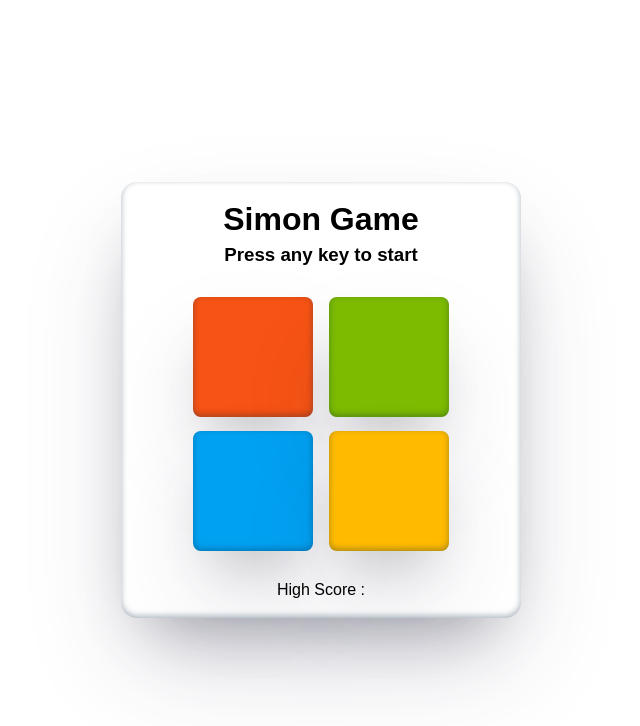
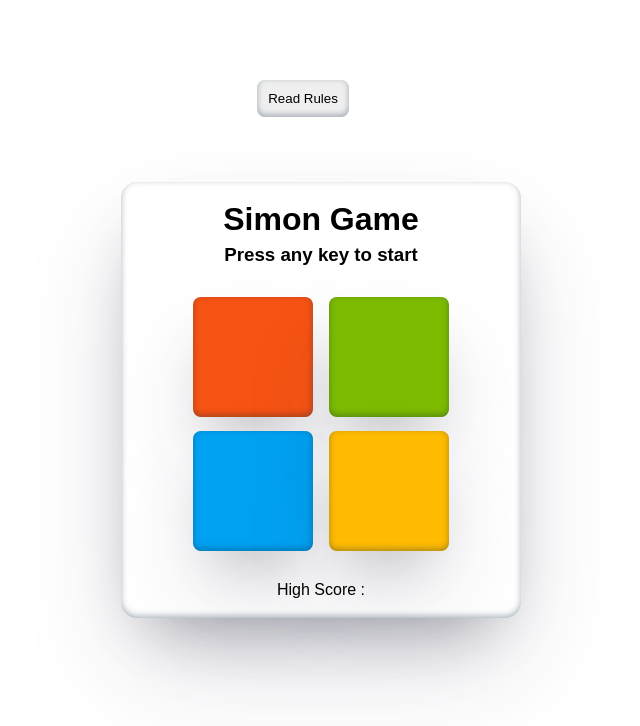
Before and after one commit to honeybunnysidd/SimonSay-Game, a plain HTML site: page index.html in a window 1280 px wide. Shown: the whole page, without its empty margins (319-959 px from the left). Drawn offline with Linux system fonts and the light colour scheme.

Commit message:
update file

```diff
--- a/index.html
+++ b/index.html
@@ -8,7 +8,9 @@
     <link rel="stylesheet" href="simon_game.css" />
   </head>
   <body>
-
+    <form action="rule.html">
+      <button class="rules">Read Rules</button>
+    </form>
     <audio class="endSound" controls src="./assets/soundEndGame.mp3"></audio>
     <audio class="btnSound" controls src="./assets/tabsound.mp3"></audio>
     <audio class="sbtnSound" controls src="./assets/StartGame.mp3"></audio>
@@ -18,7 +20,6 @@
       <h3>Press any key to start</h3>
 
       <div class="btn-container">
-
         <div class="line-one">
           <div class="btn red size" type="button" id="red"></div>
           <div class="btn blue size" type="button" id="blue"></div>
--- /dev/null
+++ b/rule.css
@@ -0,0 +1,13 @@
+body{
+    text-align: center;
+    position: absolute;
+}
+.rules {
+    cursor: pointer;
+    padding: 0.7rem;
+    border-radius: 0.5rem;
+    border: none;
+    box-shadow: rgba(50, 50, 93, 0.25) 0px 50px 100px -20px,
+      rgba(0, 0, 0, 0.3) 0px 30px 60px -30px,
+      rgba(10, 37, 64, 0.35) 0px -2px 6px 0px inset;
+  }
--- a/simon_game.css
+++ b/simon_game.css
@@ -68,6 +68,18 @@ h3 {
 audio {
   display: none;
 }
+.rules {
+  cursor: pointer;
+  position: fixed;
+  top: 10%;
+  left: 45%;
+  padding: 0.7rem;
+  border-radius: 0.5rem;
+  border: none;
+  box-shadow: rgba(50, 50, 93, 0.25) 0px 50px 100px -20px,
+    rgba(0, 0, 0, 0.3) 0px 30px 60px -30px,
+    rgba(10, 37, 64, 0.35) 0px -2px 6px 0px inset;
+}
 
 .flash {
   background-color: white;
```
Also changed, not shown: rule.html (added, +31 -0 lines).
